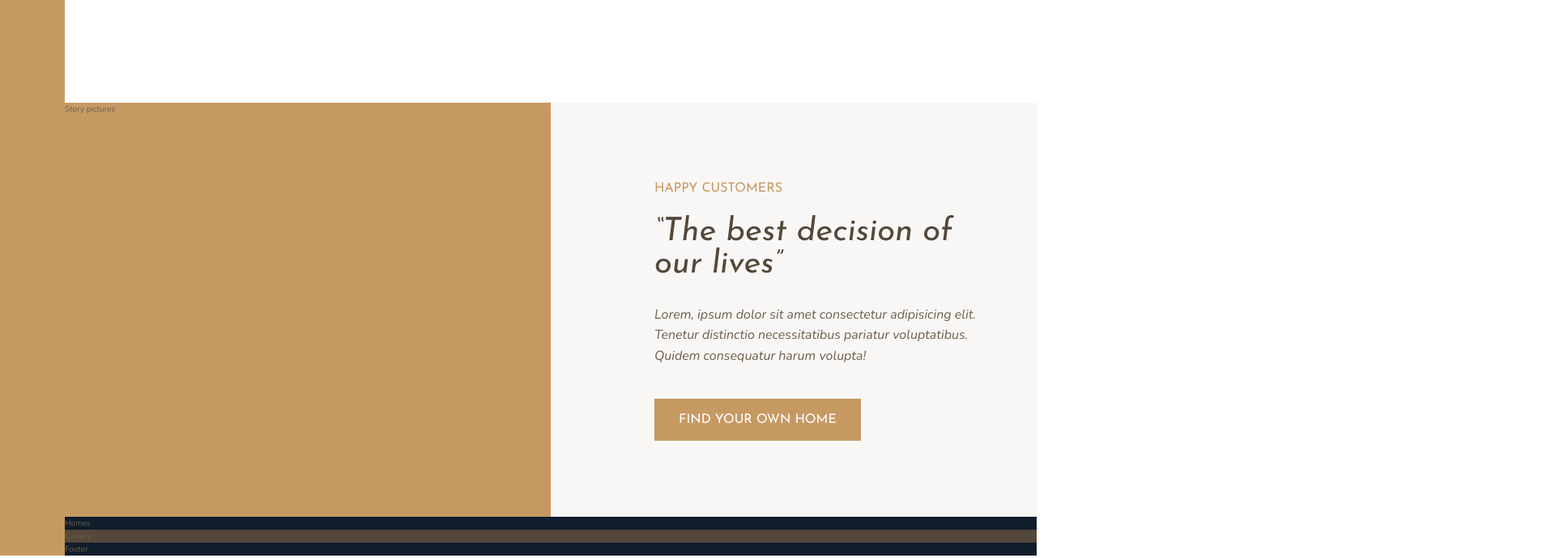
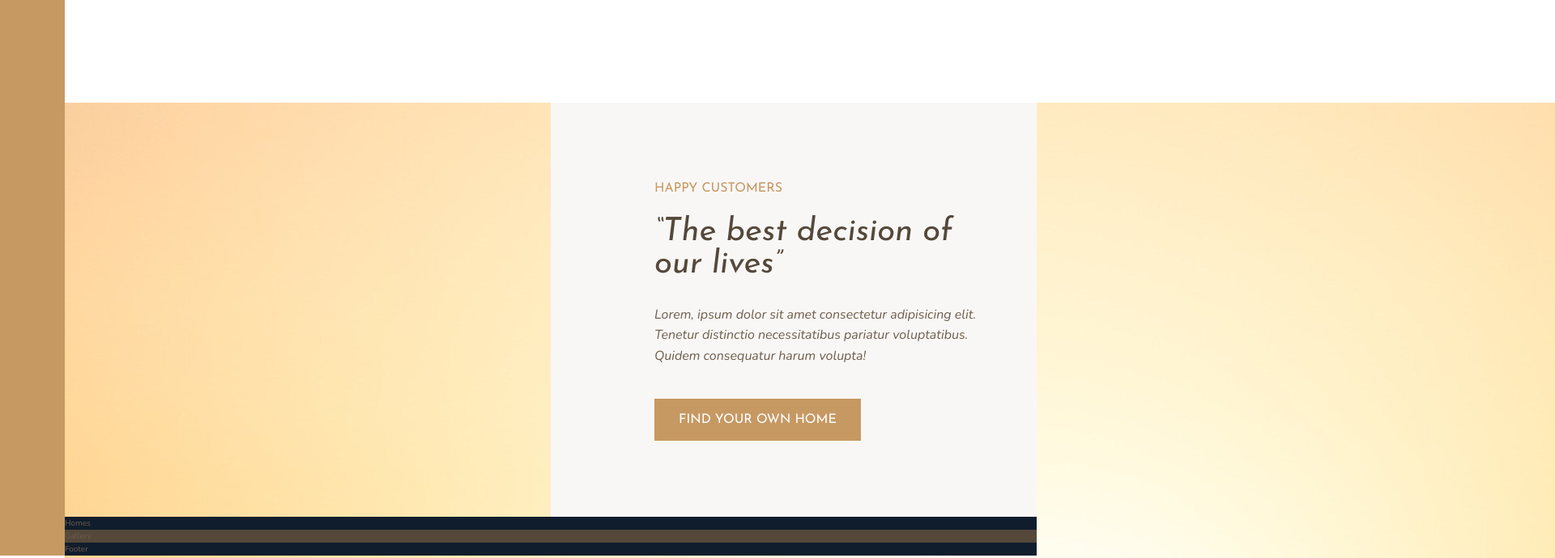
Before and after one commit to krisdoyon/nexter, a website: page index.html in a window 1280 px wide. Shown: the part 1400-2090 px from the top of the page at 81% size, 1920 px wide, since content can reach past the window. Drawn offline with nearby package versions, Linux system fonts and the light colour scheme.

Commit message:
Add story images

```diff
--- a/index.html
+++ b/index.html
@@ -84,7 +84,14 @@
       </div>
     </section>
 
-    <div class="story__pictures">Story pictures</div>
+    <div class="story__pictures">
+      <img
+        src="img/story-1.jpeg"
+        alt="Couple with new house"
+        class="story__img--1"
+      />
+      <img src="img/story-2.jpeg" alt="New house" class="story__img--2" />
+    </div>
 
     <div class="story__content">
       <h3 class="heading-3 mb-sm">Happy customers</h3>
```
